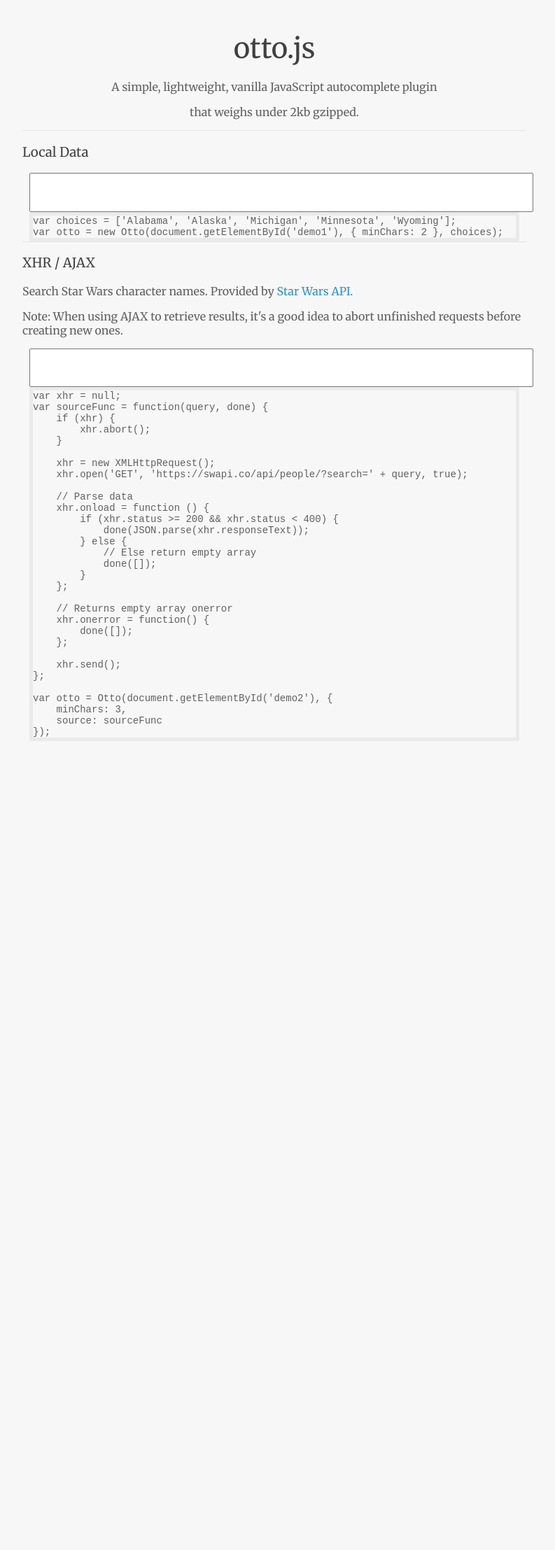
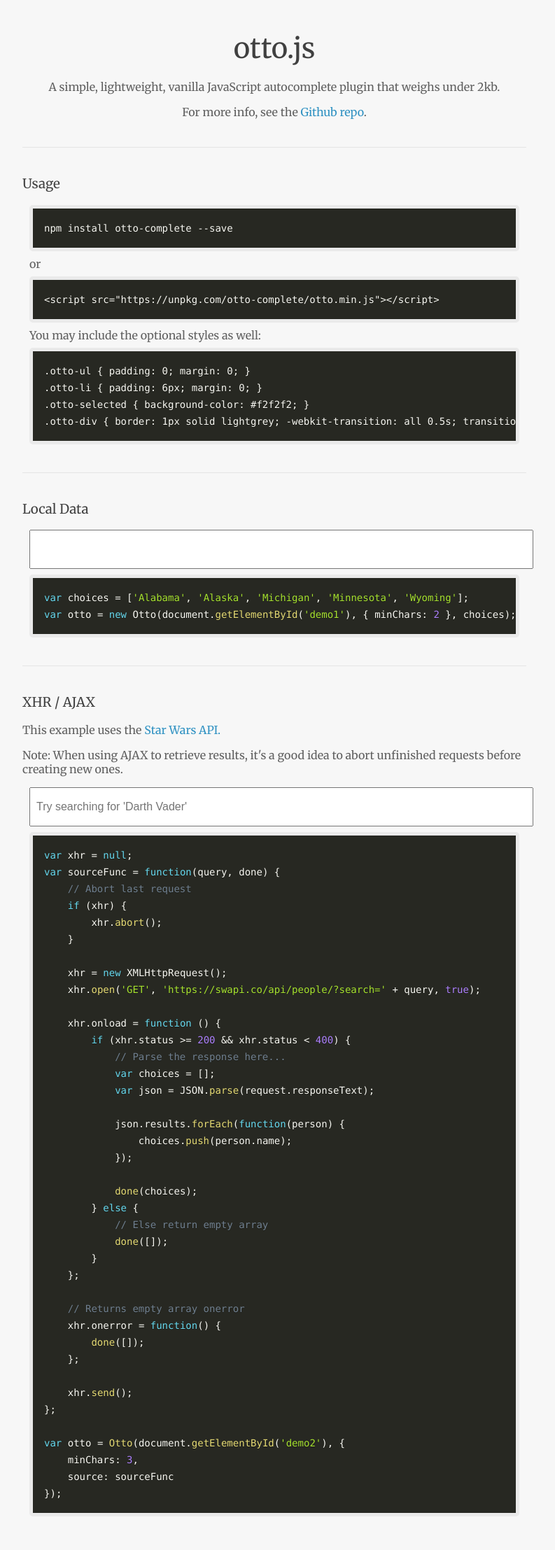
Before and after one commit to kevinfiol/kevinfiol.github.io, a Jekyll site: the page otto/index.html, which Jekyll copies as it is, in a window 1280 px wide. Shown: the whole page at 70% size, without its empty margins (248-1041 px from the left). Built offline with Jekyll 4.4.1, drawn with Linux system fonts in a browser that asks for light colours; before the commit the page ends 1103 px from its top, so only the background shows below that.

Commit message:
added otto page

```diff
--- a/otto/index.html
+++ b/otto/index.html
@@ -8,18 +8,16 @@
 	<link href="https://fonts.googleapis.com/css?family=Merriweather:400,700" rel="stylesheet">
 	<link rel="shortcut icon" href="../static/favicon.png" type="image/x-icon"/>
     <link href="../static/css/base.css" type="text/css" rel="stylesheet" />
-    <!-- <script src="../static/js/prism.js"></script>
-    <link href="../static/css/prism.css" type="text/css" rel="stylesheet" /> -->
+    <script src="../static/js/prism.js"></script>
+    <link href="../static/css/prism.css" type="text/css" rel="stylesheet" />
     <style>
-        .demo { width: 700px; margin: 0 auto; }
+        .demo { max-width: 700px; margin: 0 auto; }
         .otto-div { border: 1px solid lightgrey; -webkit-transition: width 0.5s; transition: width 0.5s;  }
         .otto-ul { padding: 0; margin: 0; }
         .otto-li { padding: 0.7em; margin: 0; }
         .otto-selected { background-color: #f2f2f2; }
         .otto-demo { width: 100%; margin: 0 auto; height: 2.2em; padding: 0.5em; font-size: 1em; }
-
-        /* pre, code { width: 100%; margin: 0 auto; border-radius: 0; }
-        pre { background: #272822;  color: white; padding: 0.7em 0.5em; margin: 2em auto;  } */
+        hr { margin: 2.5em 0; }
     </style>
 </head>
 
@@ -29,11 +27,23 @@
         <header>
             <h1 class="title">otto.js</h1>
             <div style="text-align: center;">
-                <p>A simple, lightweight, vanilla JavaScript autocomplete plugin</p>
-                <p>that weighs under 2kb gzipped.</p>
+                <p>A simple, lightweight, vanilla JavaScript autocomplete plugin that weighs under 2kb.</p>
+                <p>For more info, see the <a href="https://github.com/kevinfiol/otto">Github repo</a>.</p>
             </div>
         </header>
 
+        <hr>
+        <h3>Usage</h3>
+        <div class="demo">
+            <pre><code class="language-markup">npm install otto-complete --save</code></pre>
+            or
+            <pre><code class="language-markup">&lt;script src="https://unpkg.com/otto-complete/otto.min.js">&lt;/script></code></pre>
+            You may include the optional styles as well:
+            <pre><code class="language-css">.otto-ul { padding: 0; margin: 0; }
+.otto-li { padding: 6px; margin: 0; }
+.otto-selected { background-color: #f2f2f2; }
+.otto-div { border: 1px solid lightgrey; -webkit-transition: all 0.5s; transition: all 0.5s; }</code></pre>
+        </div>
 
         <hr>
         <h3>Local Data</h3>
@@ -43,15 +53,15 @@
 var otto = new Otto(document.getElementById('demo1'), { minChars: 2 }, choices);</code></pre>
         </div>
 
-
         <hr>
         <h3>XHR / AJAX</h3>
-        <p>Search Star Wars character names. Provided by <a href="https://swapi.co/">Star Wars API.</a></p>
+        <p>This example uses the <a href="https://swapi.co/">Star Wars API.</a></p>
         <p>Note: When using AJAX to retrieve results, it's a good idea to abort unfinished requests before creating new ones.</p>
         <div class="demo">
-            <input id="demo2" class="otto-demo" type="text"></input>
+            <input id="demo2" class="otto-demo" placeholder="Try searching for 'Darth Vader'" type="text"></input>
             <pre><code class="language-javascript">var xhr = null;
 var sourceFunc = function(query, done) {
+    // Abort last request
     if (xhr) {
         xhr.abort();
     }
@@ -59,10 +69,17 @@ var sourceFunc = function(query, done) {
     xhr = new XMLHttpRequest();
     xhr.open('GET', 'https://swapi.co/api/people/?search=' + query, true);
 
-    // Parse data
     xhr.onload = function () {
         if (xhr.status >= 200 && xhr.status < 400) {
-            done(JSON.parse(xhr.responseText));
+            // Parse the response here...
+            var choices = [];
+            var json = JSON.parse(request.responseText);
+
+            json.results.forEach(function(person) {
+                choices.push(person.name);
+            });
+
+            done(choices);
         } else {
             // Else return empty array
             done([]);
@@ -89,6 +106,7 @@ var otto = Otto(document.getElementById('demo2'), {
     <script>
         document.onreadystatechange = function () {
             if (document.readyState === 'interactive') {
+                setTimeout(function() {
                     var choices = ['Alabama', 'Alaska', 'Michigan', 'Minnesota', 'Wyoming'];
                     var demo1 = new Otto(document.getElementById('demo1'), { minChars: 2 }, choices);
 
```
Also changed, not shown: other parts of otto/index.html (+1 -1 lines), static/js/otto.min.js. Lines whose indentation alone changed are shown as unchanged.
